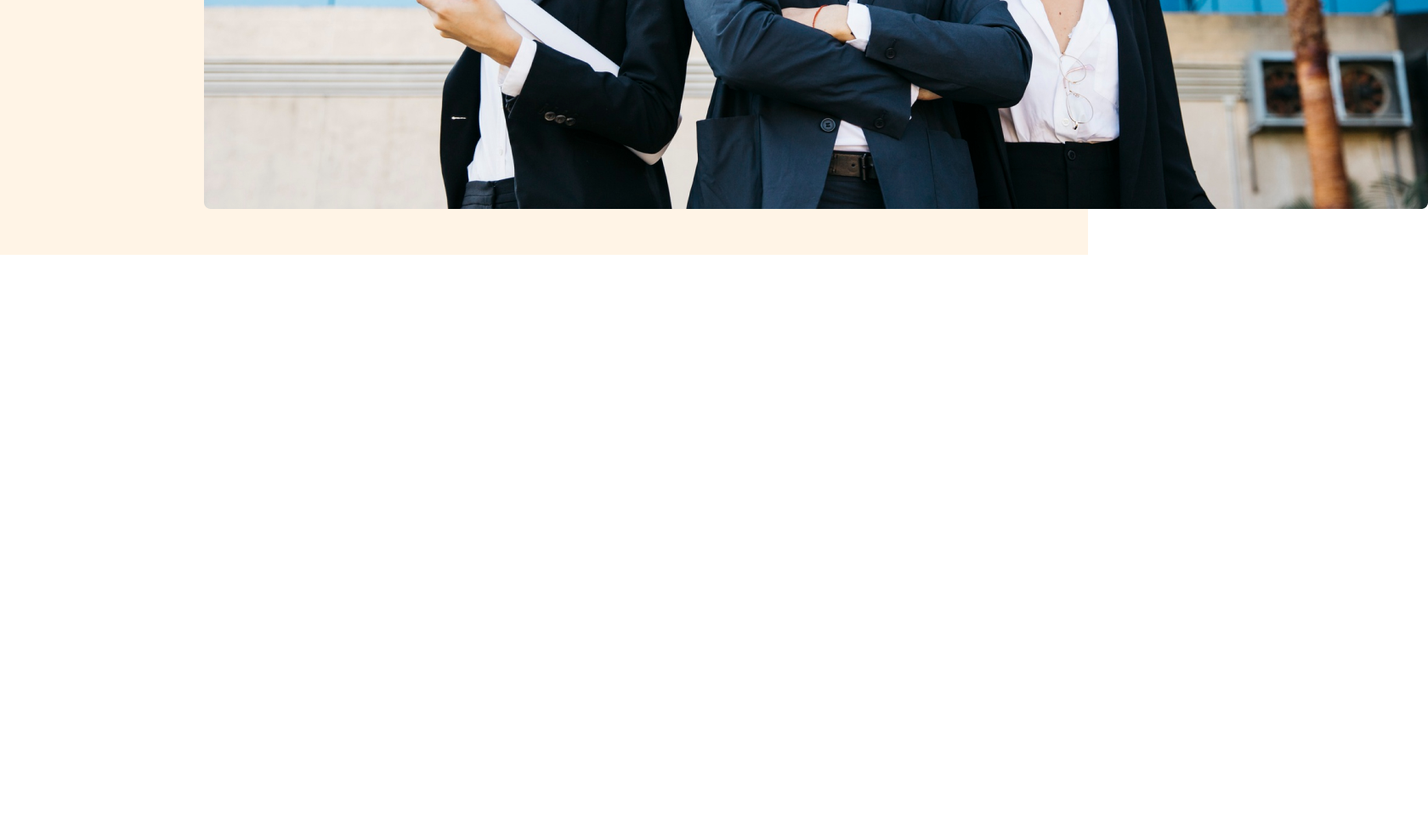
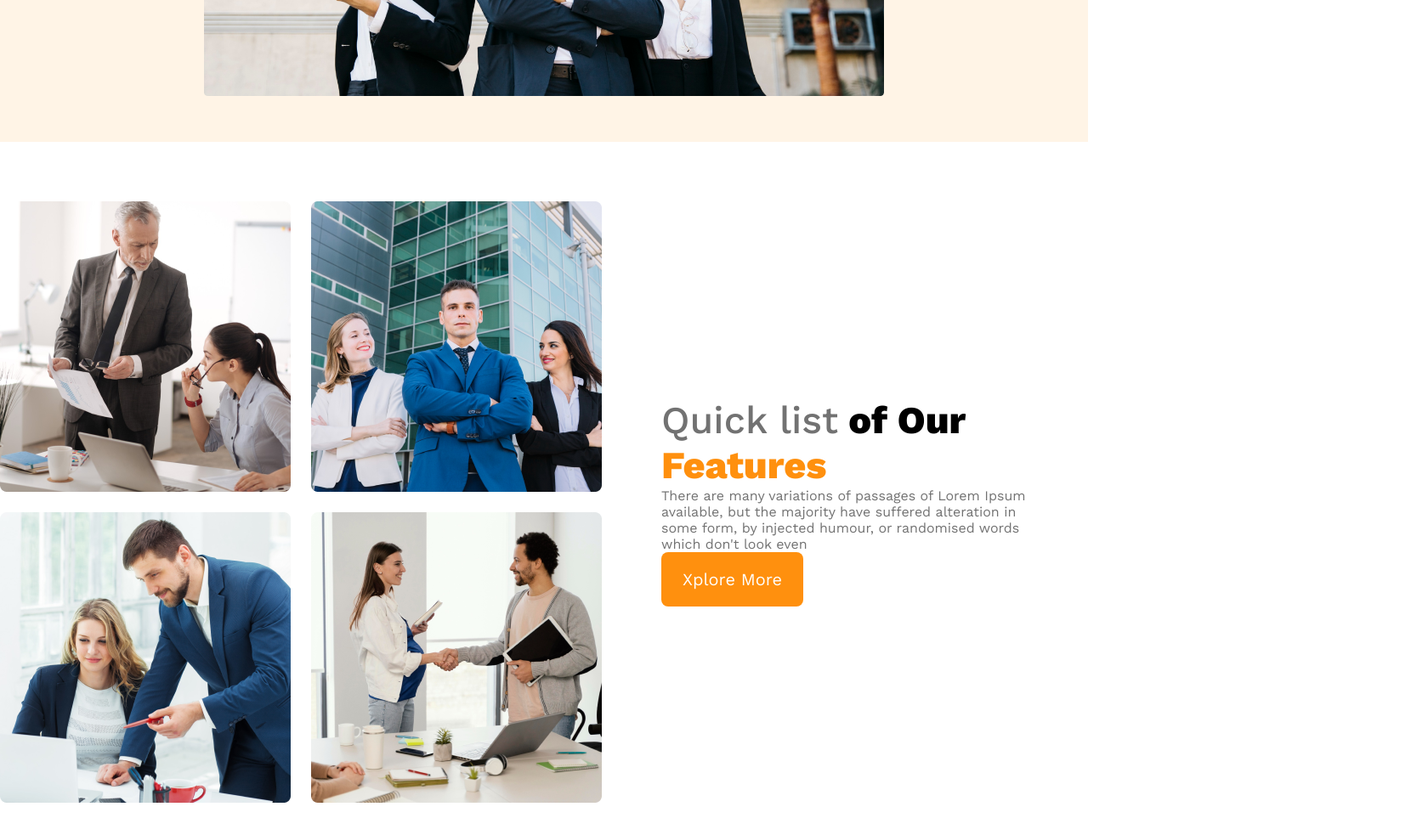
Before and after one commit to Basit612/G3-Architects, a plain HTML site: page index.html in a window 1280 px wide. Shown: the part 657-1640 px from the top of the page at 85% size, 1680 px wide, since content can reach past the window. Before the commit the page ends 957 px from the top, so only its background shows below. Drawn offline with nearby package versions, Linux system fonts and the light colour scheme.

Commit message:
quick list commit

```diff
--- a/index.html
+++ b/index.html
@@ -19,15 +19,31 @@
        </nav>
 
        <div class="banner">
-        <h1 class="banner-title">Brand New Group of Architects </h1>
-       <p class="banner-dc">There are many variations of passages of Lorem Ipsum available, but the majority have suffered alteration in some form, by injected humour, or randomised words which don't look even</p>
+        <div class="banner-conten">
+          <h1 class="banner-title">Brand New Group of Architects </h1>
+       <p class="text-light-gray">There are many variations of passages of Lorem Ipsum available, but the majority have suffered alteration in some form, by injected humour, or randomised words which don't look even</p>
       <button class="btn-primary">Xplore More</button>
+        </div>
       <img src="images/banner.png" alt="">
        </div>
    </header>
 
    <main>
+     <section class="teams-container">
+      <div class="teams-img">
+        <img src="images/team1.png" alt="">
+        <img src="images/team2.png" alt="">
+        <img src="images/team3.png" alt="">
+        <img src="images/team4.png" alt="">
 
+      </div>
+
+      <div class="teams-content">
+            <h3 class="teams-title"><span class="quick-list text-light-gray">Quick list</span> <span> of Our</span> <span class="text-features">Features</span> </h3>
+            <p class="text-light-gray">There are many variations of passages of Lorem Ipsum available, but the majority have suffered alteration in some form, by injected humour, or randomised words which don't look even</p>
+            <button class="btn-primary">Xplore More</button>
+      </div>
+     </section>
    </main>
 
    <footer>
--- a/style.css
+++ b/style.css
@@ -6,6 +6,20 @@
   padding: 0;
   box-sizing: border-box;
   font-family: 'Work Sans', sans-serif;
+}
+
+.text-light-gray {
+  color: #727272;
+}
+
+.btn-primary {
+  border-radius: 8px;
+  color: #FFF;
+  font-size: 1.25rem;
+  background: #FF900E;
+  padding: 20px 25px;
+  cursor: pointer;
+  border: 0;
 }
 
 header {
@@ -40,3 +54,106 @@ nav li a{
   text-decoration: none;
   color: #424242;
 }
+
+.banner-conten{
+  max-width: 800px;
+  text-align: center;
+  margin: 0 auto;
+}
+
+.banner-title {
+  font-size: 4rem;
+  font-weight: 700;
+  color: #131313;
+}
+
+.banner img{
+  margin-top: 20px;
+  width: 100%;
+}
+
+
+main{
+  max-width: 1440px;
+  margin: 70px auto;
+}
+
+.teams-container {
+  display: flex;
+  align-items: center;
+}
+
+.teams-img {
+  display: grid;
+  grid-template-columns: repeat(2, 1fr);
+  gap: 24px;
+}
+
+.teams-content {
+  padding-left: 70px;
+  padding-right: 70px;
+}
+
+.teams-title {
+  font-size: 45px;
+}
+
+.quick-list {
+     color: #727272;
+     font-weight: 500;
+}
+
+.text-features {
+  color: #FF900E;
+  font-weight: 700;
+}
+
+
+
+
+
+
+
+
+
+
+
+
+
+
+
+
+
+
+
+
+
+
+
+
+
+
+
+
+
+
+
+
+@media screen and (max-width:570px) {
+  header {
+    padding: 20px;
+  }
+
+  nav {
+    flex-direction: column;
+  }
+}
+
+@media screen and (min-width:576) and (max-width :960px){
+  header {
+    padding: 50px;
+  }
+  nav {
+    flex-direction: column;
+  }
+}
```
